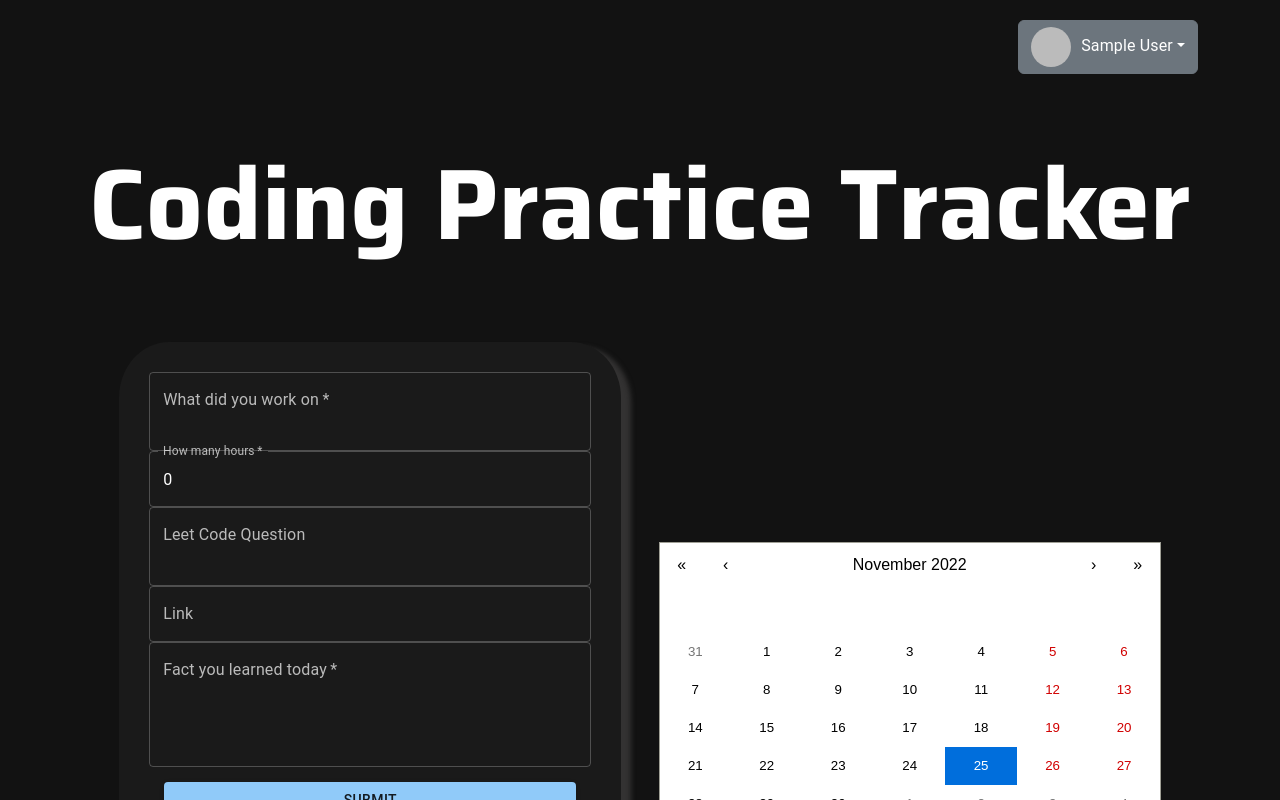
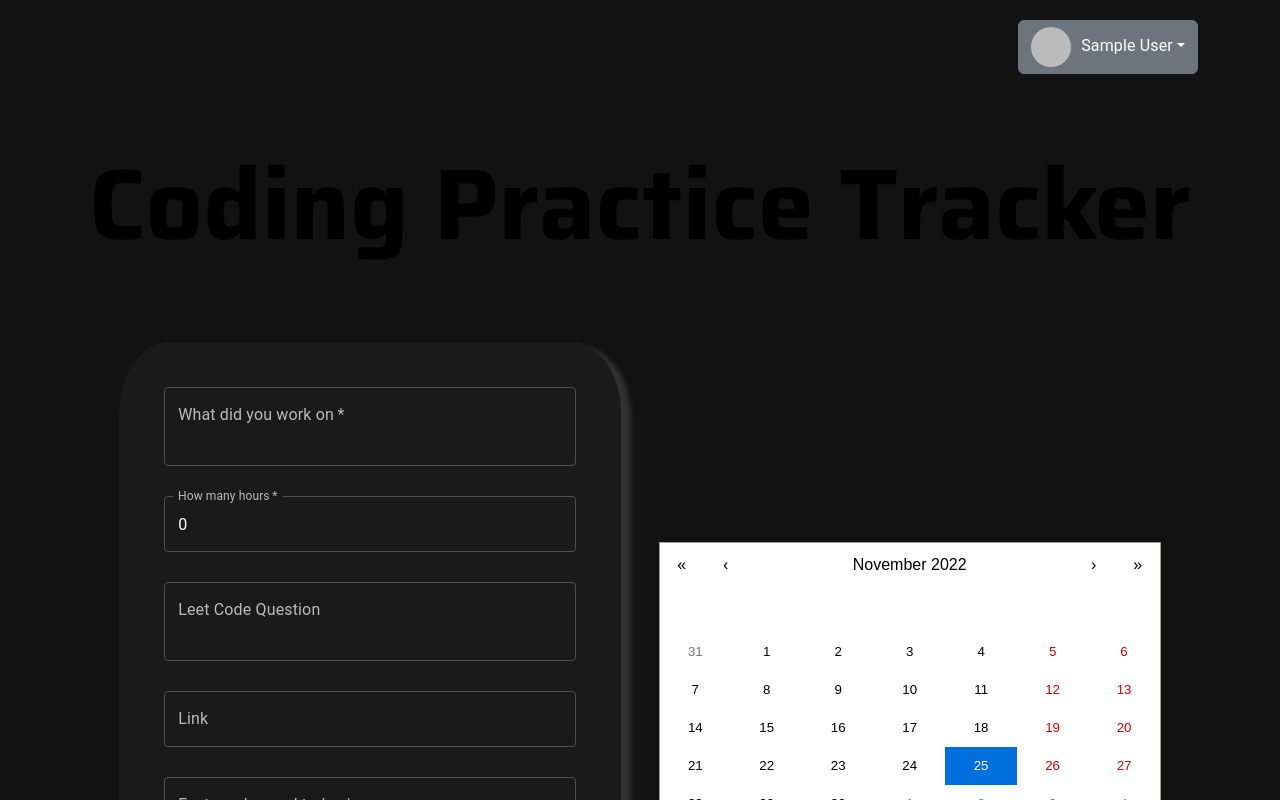
Before and after one commit to anmedina-dev/Calender-Web-App, a Next.js app: page / in a window 1280 px wide. Shown: the top 800 px of the page. Built offline with nearby package versions, Linux system fonts and the light colour scheme; no server answers; the database is empty; sample sign-in values are in the browser's storage.

Commit message:
update css file

```diff
--- a/styles/index.module.css
+++ b/styles/index.module.css
@@ -49,7 +49,7 @@
 }
 
 .form_section>*{
-    margin: 15px;
+    margin: 15px !important;
 }
 
 .calender_section {
@@ -72,6 +72,7 @@
 .title h1 {
     font-size: 100px;
     font-weight: bold;
+    color: black !important;
 }
 
 .button_group {
```
